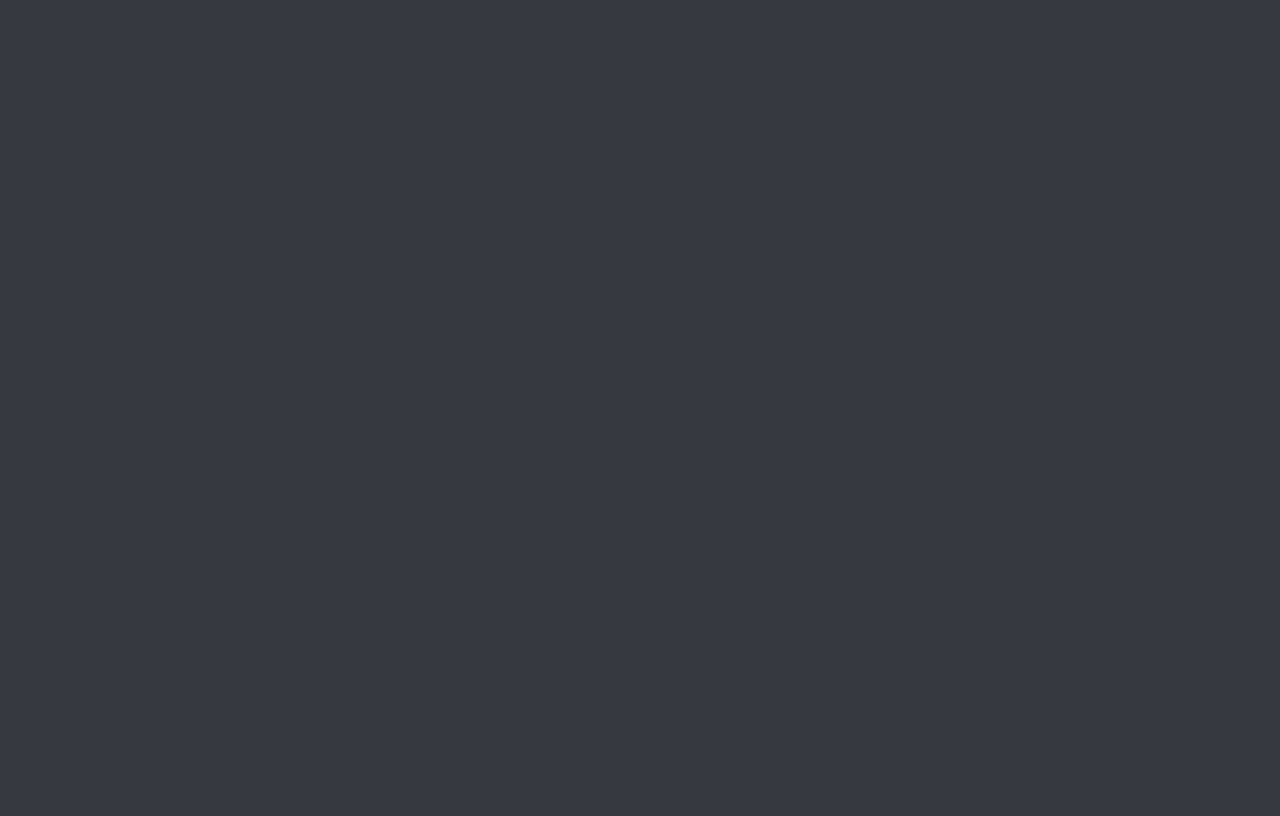
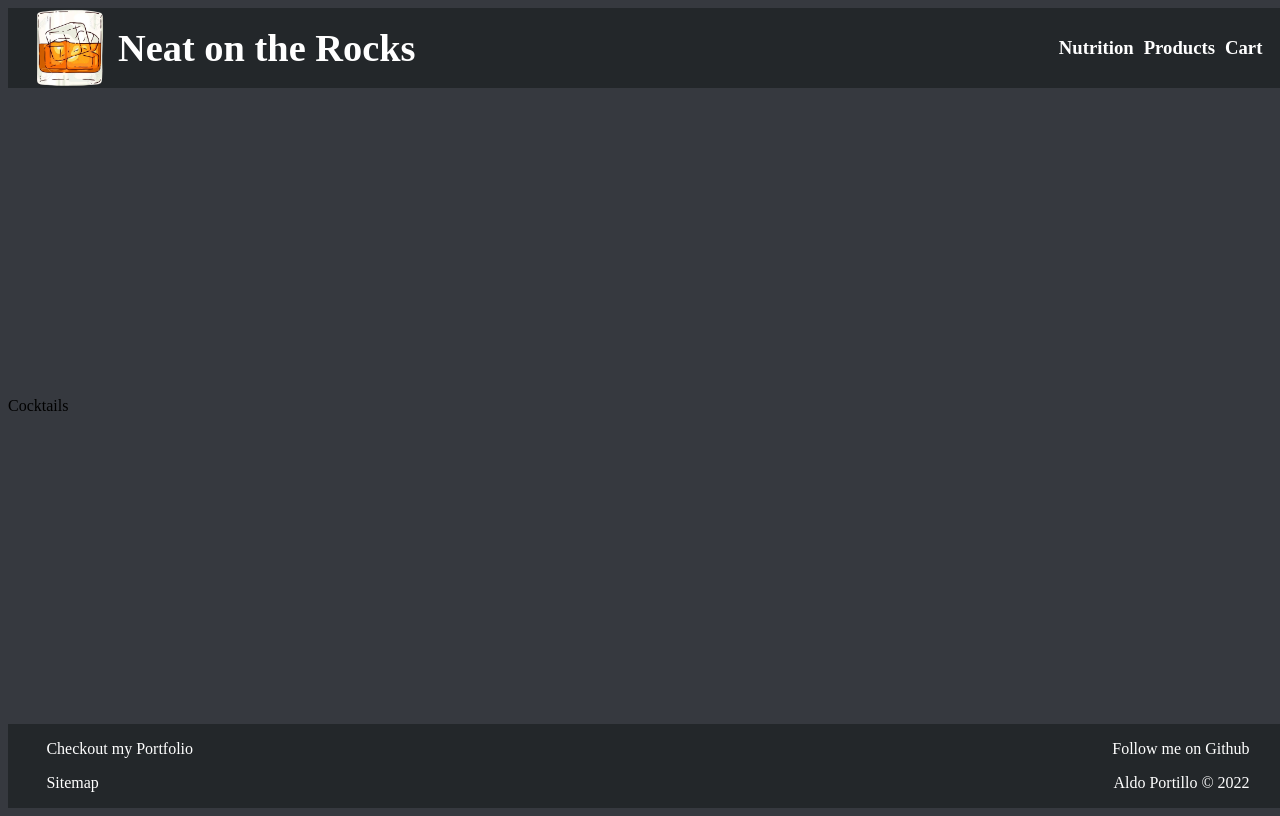
Before and after one commit to aldoportillo/NeatontheRocks, a React (Create React App) app: page /cocktails in a window 1280 px wide. Before the commit this address had no page. Built offline with nearby package versions, Linux system fonts and the light colour scheme.

Commit message:
Create and Render cocktails page

```diff
--- a/src/App.js
+++ b/src/App.js
@@ -4,6 +4,7 @@ import Products from "./pages/Products";
 import Cart from "./pages/Cart";
 import Macro from "./pages/Macro";
 import PageContainer from "./components/PageContainer";
+import Cocktails from "./pages/Cocktails";
 
 
 function App() {
@@ -14,6 +15,7 @@ function App() {
         <Route path="/products" element={<PageContainer children={<Products />}/>} />
         <Route path="/cart" element={<PageContainer children={<Cart />}/>} />
         <Route path="/macro" element={<PageContainer children={<Macro />}/>} />
+        <Route path="/cocktails" element={<PageContainer children={<Cocktails />} />} />
       </Routes>
     </div>
 
--- /dev/null
+++ b/src/pages/Cocktails.js
@@ -0,0 +1,8 @@
+import React from 'react'
+import axios from 'axios'
+
+export default function Cocktails() {
+  return (
+    <div>Cocktails</div>
+  )
+}
```
